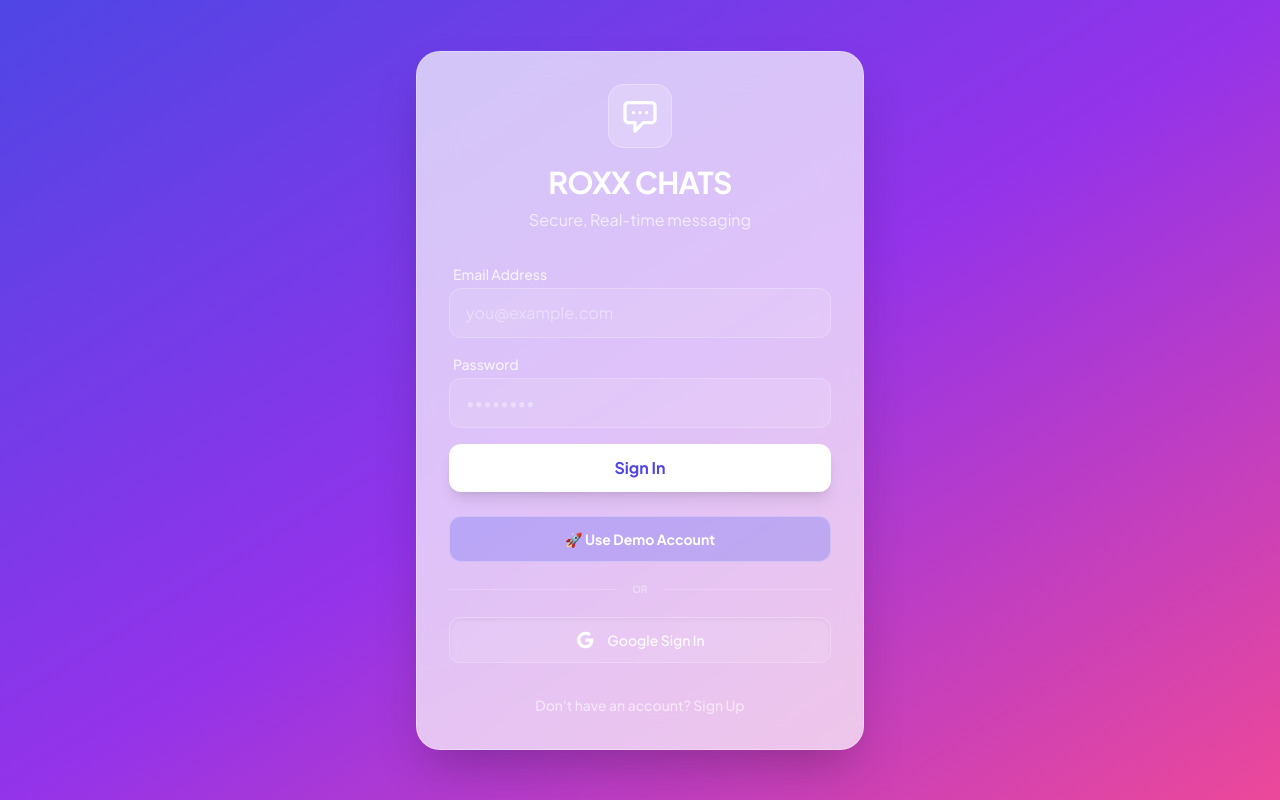
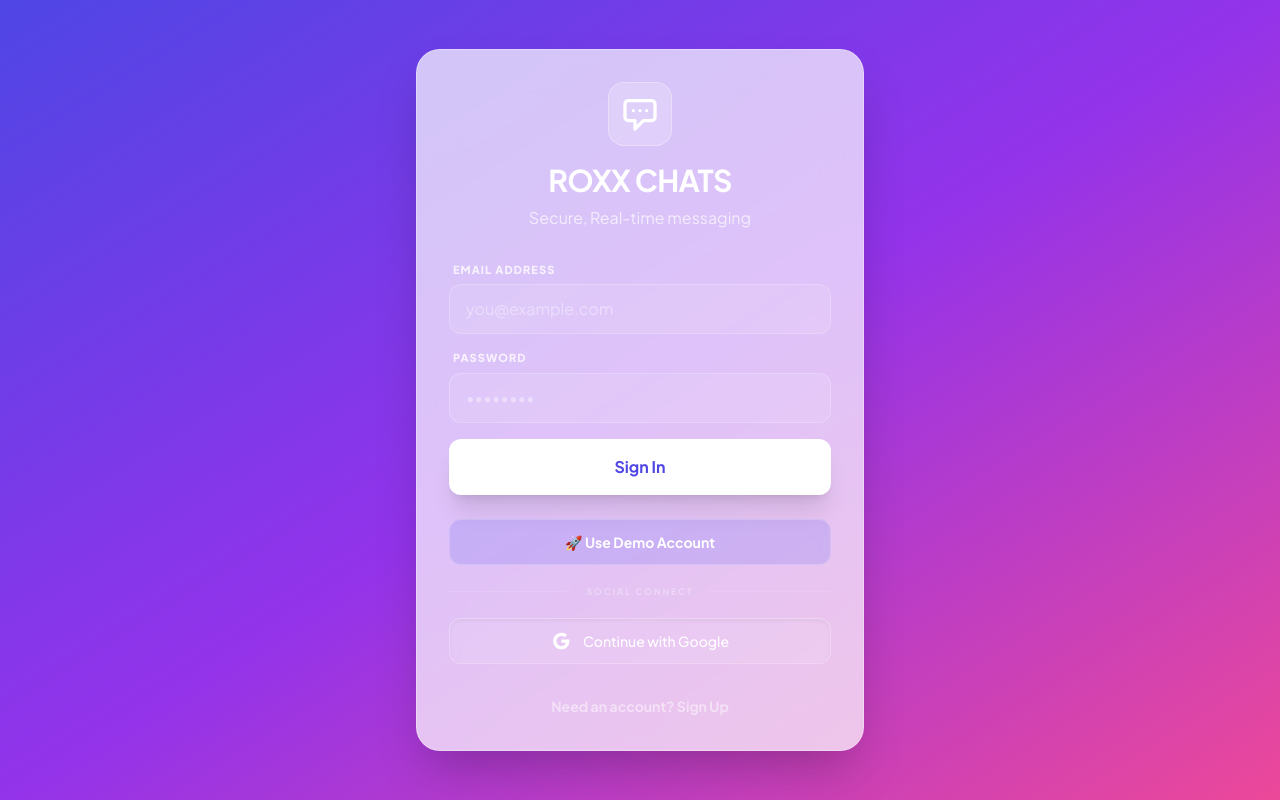
Before and after one commit to billionareatharv-netizen/Rox-chatting-app, a React (Vite) app: page / in a window 1280 px wide. Built offline with nearby package versions, Linux system fonts and the light colour scheme; no server answers.

Commit message:
feat(auth): Improve error messages and demo user seeding
Refactor authentication error messages to be more user-friendly and informative.
Update demo user seeding to handle case-insensitivity for email comparisons and ensure data is only saved if new users are added.

```diff
--- a/components/Auth/AuthView.tsx
+++ b/components/Auth/AuthView.tsx
@@ -18,35 +18,41 @@ export const AuthView: React.FC = () => {
   }, [email, password, name, isLogin]);
 
   const getFriendlyErrorMessage = (errCode: string) => {
-    switch (errCode) {
-      case 'auth/email-already-in-use':
-        return "This email is already registered. Switching to Sign In...";
-      case 'auth/user-not-found':
-        return "No account found with this email. Please sign up or use Demo account.";
-      case 'auth/wrong-password':
-      case 'auth/incorrect-password':
-        return "Incorrect password. Please try again.";
-      case 'auth/invalid-email':
-        return "Please enter a valid email address.";
-      case 'auth/weak-password':
-        return "Password should be at least 6 characters.";
-      default:
-        if (errCode.includes('user-not-found')) return "No account found with this email. Please sign up.";
-        if (errCode.includes('email-already-in-use')) return "This email is already registered. Switching to Sign In...";
-        return errCode.replace('Firebase: ', '').replace('auth/', '').split('-').join(' ');
+    if (!errCode) return "An unexpected error occurred.";
+
+    // Check for raw error codes or messages containing codes
+    const code = errCode.toLowerCase();
+
+    if (code.includes('wrong-password') || code.includes('incorrect-password')) {
+      return "Incorrect password. Please double-check your credentials.";
     }
+    if (code.includes('user-not-found')) {
+      return "No account found with this email. Please sign up or check for typos.";
+    }
+    if (code.includes('email-already-in-use')) {
+      return "This email is already registered. Try signing in instead.";
+    }
+    if (code.includes('invalid-email')) {
+      return "Please enter a valid email address.";
+    }
+    if (code.includes('weak-password')) {
+      return "Password should be at least 6 characters.";
+    }
+    if (code.includes('suspended') || code.includes('blocked')) {
+      return "This account has been suspended by an administrator.";
+    }
+
+    // Default cleanup for other error strings
+    return errCode.replace('Firebase: ', '').replace('auth/', '').split('-').join(' ');
   };
 
   const handleDemoLogin = async () => {
     setIsLoading(true);
     setError(null);
     try {
-      console.log("Attempting Demo Login...");
       await login('demo@example.com', 'password123');
-      console.log("Demo Login successful!");
     } catch (err: any) {
-      console.error("Demo Login Failed:", err);
-      setError("Demo account is currently unavailable. Please try signing up.");
+      setError("The demo account is currently undergoing maintenance. Please try signing up.");
     } finally {
       setIsLoading(false);
     }
@@ -61,21 +67,34 @@ export const AuthView: React.FC = () => {
       if (isLogin) {
         await login(email, password);
       } else {
-        if (name.trim().length < 2) throw new Error("Please enter a valid name.");
+        if (name.trim().length < 2) throw new Error("Please enter your full name.");
 
         try {
           await signup(email, password, name);
         } catch (err: any) {
-          if (err.message === 'auth/email-already-in-use' || err.message.includes('email-already-in-use')) {
+          // If signup fails because email exists, try logging in
+          if (err.message.includes('email-already-in-use')) {
             setIsLogin(true);
-            await login(email, password);
+            try {
+              await login(email, password);
+            } catch (loginErr: any) {
+              throw new Error("This email is already registered, but the password you provided doesn't match our records.");
+            }
           } else {
             throw err;
           }
         }
       }
     } catch (err: any) {
-      console.error("Auth Submission Error:", err);
+      // We only log to console if it's NOT a standard auth error to keep the console clean
+      const isAuthError = err.message.includes('auth/') ||
+                          err.message.includes('password') ||
+                          err.message.includes('user-not-found');
+
+      if (!isAuthError) {
+        console.error("Auth Exception:", err);
+      }
+
       const message = getFriendlyErrorMessage(err.message);
       setError(message.charAt(0).toUpperCase() + message.slice(1));
     } finally {
@@ -89,7 +108,6 @@ export const AuthView: React.FC = () => {
     try {
       await googleSignIn();
     } catch (err: any) {
-      console.error("Google Sign In Error:", err);
       setError(getFriendlyErrorMessage(err.message));
     } finally {
       setIsLoading(false);
@@ -110,8 +128,8 @@ export const AuthView: React.FC = () => {
         </div>
 
         {error && (
-          <div className="mb-6 p-3 bg-red-500/20 border border-red-500/50 rounded-xl text-red-100 text-sm flex items-center gap-2 animate-in slide-in-from-top-2">
-            <svg className="w-5 h-5 shrink-0" fill="none" stroke="currentColor" viewBox="0 0 24 24">
+          <div className="mb-6 p-4 bg-red-500/10 border border-red-500/30 rounded-2xl text-red-100 text-[13px] leading-relaxed flex items-start gap-3 animate-in slide-in-from-top-2">
+            <svg className="w-5 h-5 shrink-0 mt-0.5" fill="none" stroke="currentColor" viewBox="0 0 24 24">
               <path strokeLinecap="round" strokeLinejoin="round" strokeWidth="2" d="M12 8v4m0 4h.01M21 12a9 9 0 11-18 0 9 9 0 0118 0z" />
             </svg>
             <span className="flex-1">{error}</span>
@@ -121,7 +139,7 @@ export const AuthView: React.FC = () => {
         <form id="auth-form" onSubmit={handleSubmit} className="space-y-4">
           {!isLogin && (
             <div className="animate-in fade-in slide-in-from-top-2 duration-300">
-              <label className="block text-white/80 text-sm font-medium mb-1 ml-1">Full Name</label>
+              <label className="block text-white/80 text-[11px] font-black uppercase tracking-widest mb-1.5 ml-1">Full Name</label>
               <input
                 type="text"
                 required
@@ -134,7 +152,7 @@ export const AuthView: React.FC = () => {
             </div>
           )}
           <div>
-            <label className="block text-white/80 text-sm font-medium mb-1 ml-1">Email Address</label>
+            <label className="block text-white/80 text-[11px] font-black uppercase tracking-widest mb-1.5 ml-1">Email Address</label>
             <input
               type="email"
               required
@@ -146,7 +164,7 @@ export const AuthView: React.FC = () => {
             />
           </div>
           <div>
-            <label className="block text-white/80 text-sm font-medium mb-1 ml-1">Password</label>
+            <label className="block text-white/80 text-[11px] font-black uppercase tracking-widest mb-1.5 ml-1">Password</label>
             <input
               type="password"
               required
@@ -161,7 +179,7 @@ export const AuthView: React.FC = () => {
           <button
             type="submit"
             disabled={isLoading}
-            className="w-full bg-white text-indigo-600 font-bold py-3 rounded-xl hover:bg-slate-100 active:scale-95 transition-all shadow-lg flex items-center justify-center gap-2 disabled:opacity-70 disabled:active:scale-100"
+            className="w-full bg-white text-indigo-600 font-bold py-4 rounded-xl hover:bg-slate-50 active:scale-95 transition-all shadow-xl flex items-center justify-center gap-2 disabled:opacity-70 disabled:active:scale-100"
           >
             {isLoading ? (
               <div className="w-5 h-5 border-2 border-indigo-600 border-t-transparent rounded-full animate-spin"></div>
@@ -175,15 +193,15 @@ export const AuthView: React.FC = () => {
           <button
             onClick={handleDemoLogin}
             disabled={isLoading}
-            className="w-full bg-indigo-500/30 border border-white/30 py-3 rounded-xl text-white text-sm font-bold hover:bg-indigo-500/50 transition-all flex items-center justify-center gap-2"
+            className="w-full bg-indigo-500/20 border border-white/20 py-3 rounded-xl text-white text-sm font-bold hover:bg-indigo-500/40 transition-all flex items-center justify-center gap-2"
           >
-            {isLoading ? 'Loading...' : '🚀 Use Demo Account'}
+            {isLoading ? 'Processing...' : '🚀 Use Demo Account'}
           </button>
 
           <div className="flex items-center justify-center gap-4 py-2">
-            <div className="h-px bg-white/20 flex-1"></div>
-            <span className="text-white/40 text-[10px] font-bold uppercase">Or</span>
-            <div className="h-px bg-white/20 flex-1"></div>
+            <div className="h-px bg-white/10 flex-1"></div>
+            <span className="text-white/30 text-[9px] font-black uppercase tracking-[0.2em]">Social Connect</span>
+            <div className="h-px bg-white/10 flex-1"></div>
           </div>
 
           <button
@@ -194,7 +212,7 @@ export const AuthView: React.FC = () => {
             <svg className="w-5 h-5" viewBox="0 0 24 24">
               <path fill="currentColor" d="M12.545,10.239v3.821h5.445c-0.712,2.315-2.647,3.972-5.445,3.972-3.332,0-6.033-2.701-6.033-6.032s2.701-6.032,6.033-6.032c1.498,0,2.866,0.549,3.921,1.453l2.814-2.814C17.503,2.988,15.139,2,12.545,2C7.021,2,2.543,6.477,2.543,12s4.478,10,10.002,10c8.396,0,10.249-7.85,9.426-11.748L12.545,10.239z"/>
             </svg>
-            Google Sign In
+            Continue with Google
           </button>
         </div>
 
@@ -204,9 +222,9 @@ export const AuthView: React.FC = () => {
             setError(null);
           }}
           disabled={isLoading}
-          className="w-full mt-8 text-white/60 hover:text-white text-sm font-medium transition-colors"
+          className="w-full mt-8 text-white/50 hover:text-white text-sm font-bold transition-colors"
         >
-          {isLogin ? "Don't have an account? Sign Up" : "Already have an account? Sign In"}
+          {isLogin ? "Need an account? Sign Up" : "Already registered? Sign In"}
         </button>
       </div>
     </div>
```
Also changed, not shown: firebase.ts (+17 -9 lines).
